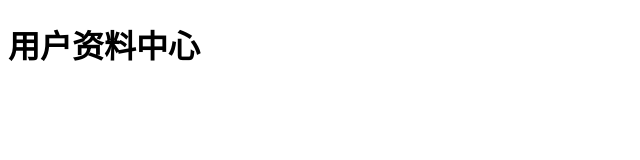
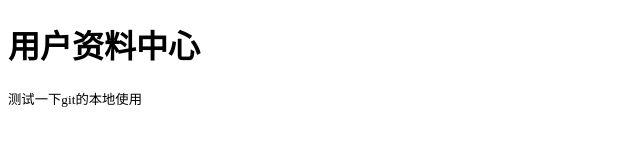
Before and after one commit to hidoos/learning-vue-example, a plain HTML site: page user_profiles.html in a window 1280 px wide. Shown: the whole page, without its empty margins (0-640 px from the left). Drawn offline with Linux system fonts and the light colour scheme; files whose address does not match are found by name.

Commit message:
update user_profiles

```diff
--- a/user_profiles.html
+++ b/user_profiles.html
@@ -15,6 +15,7 @@
             <footer>
                 <p>
                     <small>
+                    测试一下git的本地使用
 						</small>
                 </p>
             </footer>
```
